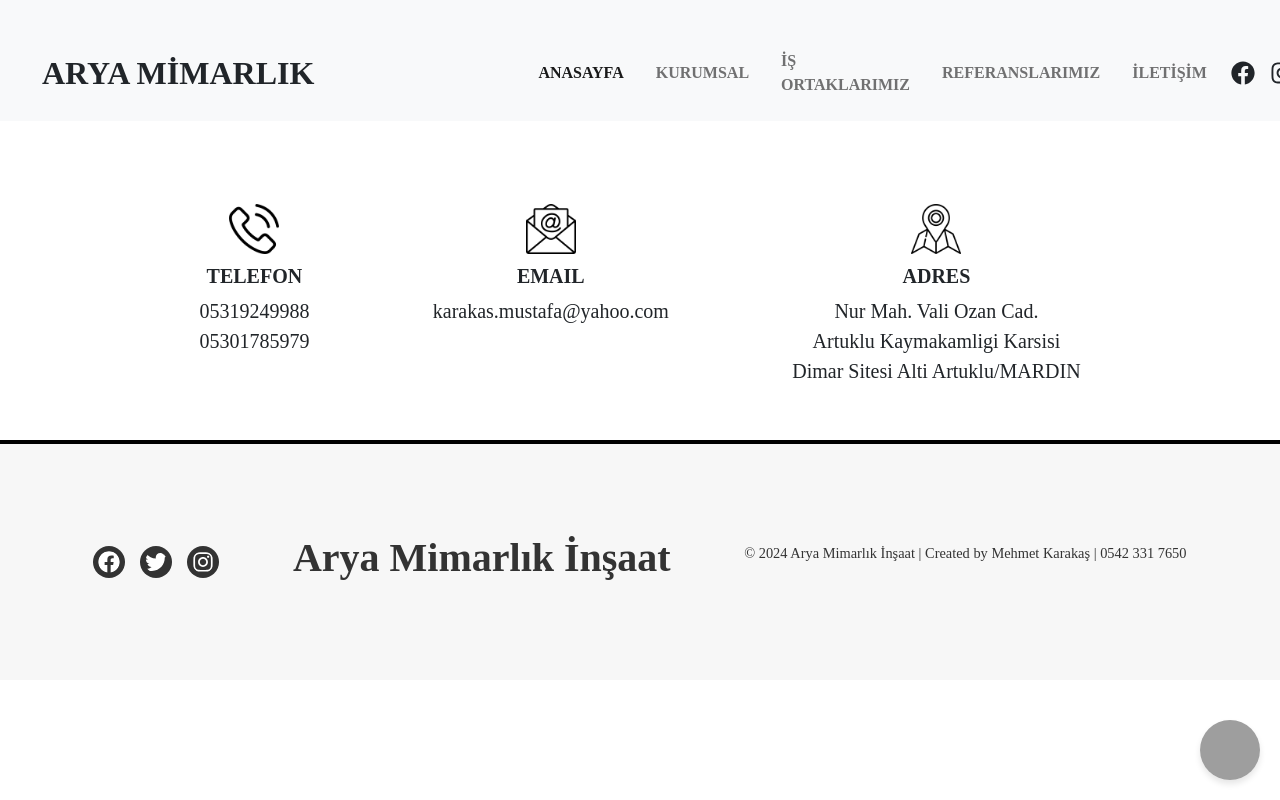
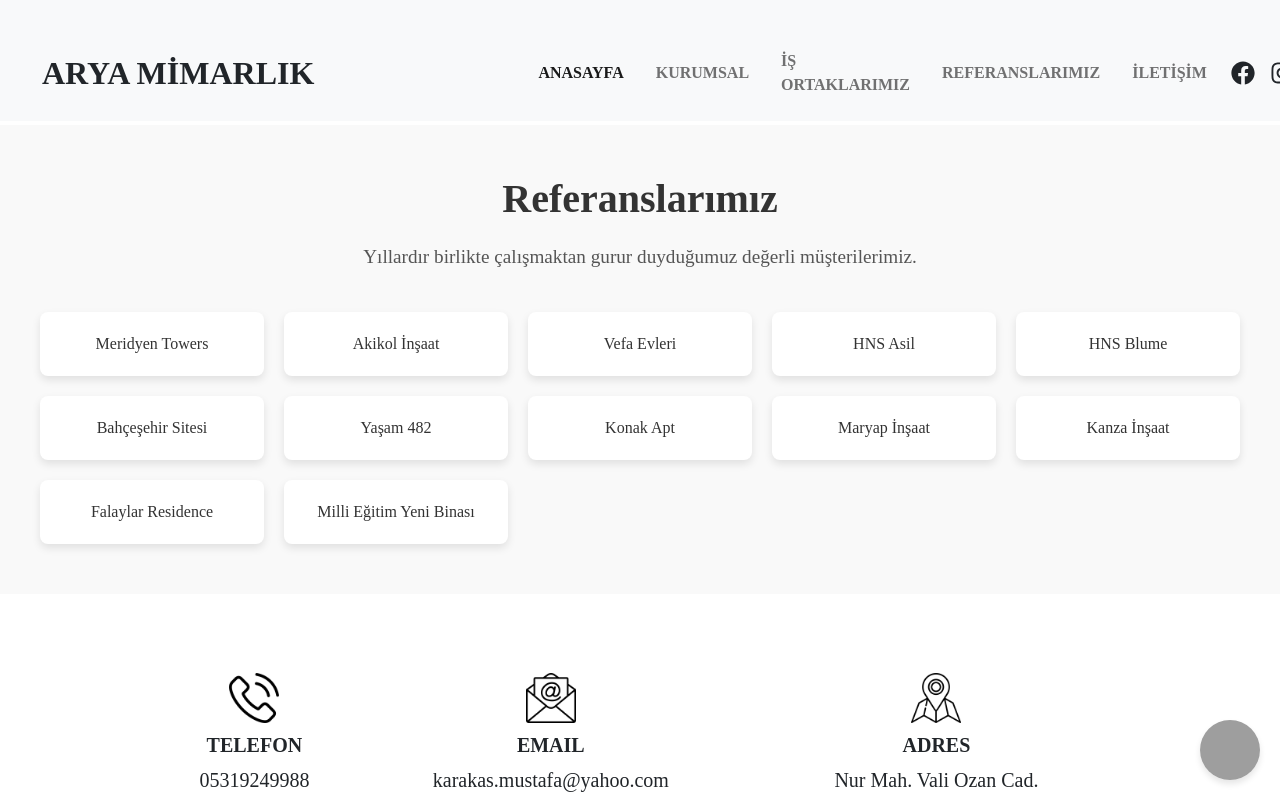
Before and after one commit to mhmtkarakas/ARYAMIMARLIK, a React (Create React App) app: page /referanslar in a window 1280 px wide. Shown: the top 800 px of the page. Built offline with nearby package versions, Linux system fonts and the light colour scheme; grey boxes are pictures that could not be loaded.

Commit message:
References comp.

```diff
--- a/src/App.js
+++ b/src/App.js
@@ -14,6 +14,7 @@
 import WhatsappButton from "./components/WhatsappButton/WhatsappButton";
 import ContactPage from "./pages/ContactPage/ContactPage";
 import CorporatePage from "./pages/CorporatePage/CorporatePage";
+import References from "./pages/References/References";
 
 
 function App() {
@@ -33,6 +34,7 @@
           <Route path="/isortaklarimiz" element={<BusinessPartners />} />
           <Route path="/iletisim" element={<ContactPage />} />
           <Route path="/kurumsal" element={<CorporatePage />} />
+          <Route path="/referanslar" element={<References />} />
         </Routes>
         <Footer />
       </BrowserRouter>
--- a/src/components/Navbar/NavbarComp.jsx
+++ b/src/components/Navbar/NavbarComp.jsx
@@ -30,7 +30,7 @@
                 <Nav.Link href="/isortaklarimiz" className="text-uppercase mx-2 ">
                   <span>İŞ ORTAKLARIMIZ</span>{" "}
                 </Nav.Link>
-                <Nav.Link href="/about" className=" text-uppercase  mx-2 ">
+                <Nav.Link href="/referanslar" className=" text-uppercase  mx-2 ">
                   <span>REFERANSLARIMIZ</span>{" "}
                 </Nav.Link>
                 <Nav.Link href="/iletisim" className=" text-uppercase mx-2 ">
--- a/src/pages/CorporatePage/CorporatePage.css
+++ b/src/pages/CorporatePage/CorporatePage.css
@@ -1,24 +1,30 @@
 /* Üst Resim Alanı */
 .header-image h1 {
-    font-size: 3.5rem; /* Başlık boyutu */
+    font-size: 3.5rem;
     font-weight: bold;
-    text-shadow: 2px 2px 5px rgba(0, 0, 0, 0.5); /* Hafif gölge */
+    text-shadow: 2px 2px 5px rgba(0, 0, 0, 0.5);
     padding: 10px 20px;
     border-radius: 5px;
-    background: rgba(0, 0, 0, 0.5); /* Arka plan efekti */
+  }
+  .about-section{
+    box-shadow: rgba(100, 100, 111, 0.2) 0px 7px 29px 0px;
   }
 
   /* İçerik Alanı */
   .corporate-page p {
     font-size: 1.2rem;
-    line-height: 1.8;
-    color: #333;
-  }
+    text-align: justify;
+    line-height: 1.5;
+    color: #333;  }
 
   .corporate-page h2 {
     font-size: 2rem;
     font-weight: bold;
-    color: #007bff; /* Bootstrap'in mavi tonu */
+    color: #333;
+    text-align: center;
+  }
+  .corporate-page h3{
+    font-size: 3rem;
   }
 
   .corporate-page img {
--- a/src/pages/CorporatePage/CorporatePage.jsx
+++ b/src/pages/CorporatePage/CorporatePage.jsx
@@ -22,26 +22,52 @@
       <div className="container my-5">
         <div className="row align-items-center">
           {/* Sol Tarafta Şirket Bilgileri */}
-          <div className="col-md-6" data-aos="fade-right">
-            <h2 className="mb-4">Şirket Hakkında</h2>
+          <div className="col-md-6 about-section" data-aos="fade-right">
+            <h2 className="mb-4 " >Hakkımızda</h2>
             <p>
-              Arya Mimarlık İnşaat, sektörde yılların tecrübesiyle müşteri
-              memnuniyetini ön planda tutarak hizmet vermektedir. Profesyonel
-              ekibi ve modern teknolojileri kullanarak projelerinizde çözüm
-              ortağınız olmaktan gurur duyar.
+              Arya Mimarlık İnşaat olarak, inşaat ve perakende sektörlerinde
+              müşteri memnuniyetini ve kaliteyi ön planda tutan bir hizmet
+              anlayışıyla faaliyetlerimizi sürdürmekteyiz. 2012 yılında
+              Mardin'de Çizgi Mimarlık adıyla başladığımız yolculuğumuza, son
+              iki yıldır Arya Mimarlık İnşaat olarak yenilikçi bir vizyonla
+              devam ediyoruz.</p>
+              <p>Seramik sektöründe, hem toptan hem de perakende
+              satışlarda uzmanlaşarak inşaat projelerine değer katmayı
+              amaçlıyoruz. Geniş ürün yelpazemizle müşterilerimize yalnızca
+              seramik değil; aynı zamanda vitrifiye, duvar kâğıdı, ve diğer
+              dekorasyon ürünlerinde de çözüm ortağı olmaktan mutluluk
+              duyuyoruz.</p>
+              <p>Sektördeki güçlü duruşumuz ve yılların getirdiği
+              tecrübeyle Mardin'deki lider firmalardan biri haline gelerek,
+              estetik, dayanıklılık ve uygun fiyatı bir arada sunan
+              ürünlerimizle fark yaratıyoruz.
+              Yenilikçi bakış açımız, müşteri
+              odaklı hizmet anlayışımız ve güvenilirliğimizle, her geçen gün
+              daha fazla kişiye ve projeye ulaşıyoruz. </p>
+              <p>Bizimle çalışan herkese
+              en iyi hizmeti sunmak için buradayız. Arya Mimarlık İnşaat, sizin
+              projelerinizi güzelleştiren güvenilir bir çözüm ortağı olmaktan
+              gurur duyar!</p>
+
+            <p>
+              <strong>Misyonumuz:</strong> İnşaat ve perakende sektörlerinde
+              kaliteli ürünleri herkes için ulaşılabilir kılmak ve projelere
+              değer katmak.
             </p>
             <p>
-              <strong>Misyonumuz:</strong> Kaliteli ve güvenilir hizmet sunmak.
-            </p>
-            <p>
-              <strong>Vizyonumuz:</strong> Türkiye'nin önde gelen inşaat ve
-              mimarlık firmaları arasında yer almak.
+              <strong>Vizyonumuz:</strong> Türkiye genelinde güvenilir ve tercih
+              edilen bir marka olarak sektörde öncü olmak.
             </p>
           </div>
 
           {/* Sağ Tarafta Logo ve Şirket İsmi */}
           <div className="col-md-6 text-center" data-aos="fade-left">
-            <img src="" alt="Arya Mimarlık Logo" className="img-fluid mb-3" style={{ maxWidth: "200px" }} />
+            <img
+              src=""
+              alt="Arya Mimarlık Logo"
+              className="img-fluid mb-3"
+              style={{ maxWidth: "200px" }}
+            />
             <h3 className="fw-bold">Arya Mimarlık İnşaat</h3>
           </div>
         </div>
--- /dev/null
+++ b/src/pages/References/References.jsx
@@ -0,0 +1,27 @@
+import React from 'react'
+import "./Referennces.css"
+
+const References = () => {
+  return (
+    <div class="references-section">
+    <h2>Referanslarımız</h2>
+    <p>Yıllardır birlikte çalışmaktan gurur duyduğumuz değerli müşterilerimiz.</p>
+    <div class="references-grid">
+      <div class="reference-item">Meridyen Towers</div>
+      <div class="reference-item">Akikol İnşaat</div>
+      <div class="reference-item">Vefa Evleri</div>
+      <div class="reference-item">HNS Asil</div>
+      <div class="reference-item">HNS Blume</div>
+      <div class="reference-item">Bahçeşehir Sitesi</div>
+      <div class="reference-item">Yaşam 482</div>
+      <div class="reference-item">Konak Apt</div>
+      <div class="reference-item">Maryap İnşaat</div>
+      <div class="reference-item">Kanza İnşaat</div>
+      <div class="reference-item">Falaylar Residence</div>
+      <div class="reference-item">Milli Eğitim Yeni Binası</div>
+    </div>
+  </div>
+  )
+}
+
+export default References
--- /dev/null
+++ b/src/pages/References/Referennces.css
@@ -0,0 +1,45 @@
+.references-section {
+    padding: 50px 20px;
+    background-color: #f9f9f9;
+    text-align: center;
+  }
+
+  .references-section h2 {
+    font-size: 2.5rem;
+    font-weight: bold;
+    margin-bottom: 20px;
+    color: #333;
+  }
+
+  .references-section p {
+    font-size: 1.2rem;
+    margin-bottom: 40px;
+    color: #555;
+  }
+
+  .references-grid {
+    display: grid;
+    grid-template-columns: repeat(auto-fit, minmax(200px, 1fr));
+    gap: 20px;
+    max-width: 1200px;
+    margin: 0 auto;
+  }
+
+  .reference-item {
+    background-color: #fff;
+    padding: 20px;
+    border-radius: 8px;
+    box-shadow: 0 4px 8px rgba(0, 0, 0, 0.1);
+    text-align: center;
+    font-size: 1rem;
+    font-weight: 500;
+    color: #333;
+    transition: transform 0.3s ease, box-shadow 0.3s ease;
+    cursor: pointer;
+  }
+
+  .reference-item:hover {
+    transform: translateY(-5px);
+    box-shadow: 0 8px 16px rgba(0, 0, 0, 0.2);
+    background-color: #eef;
+  }
```
